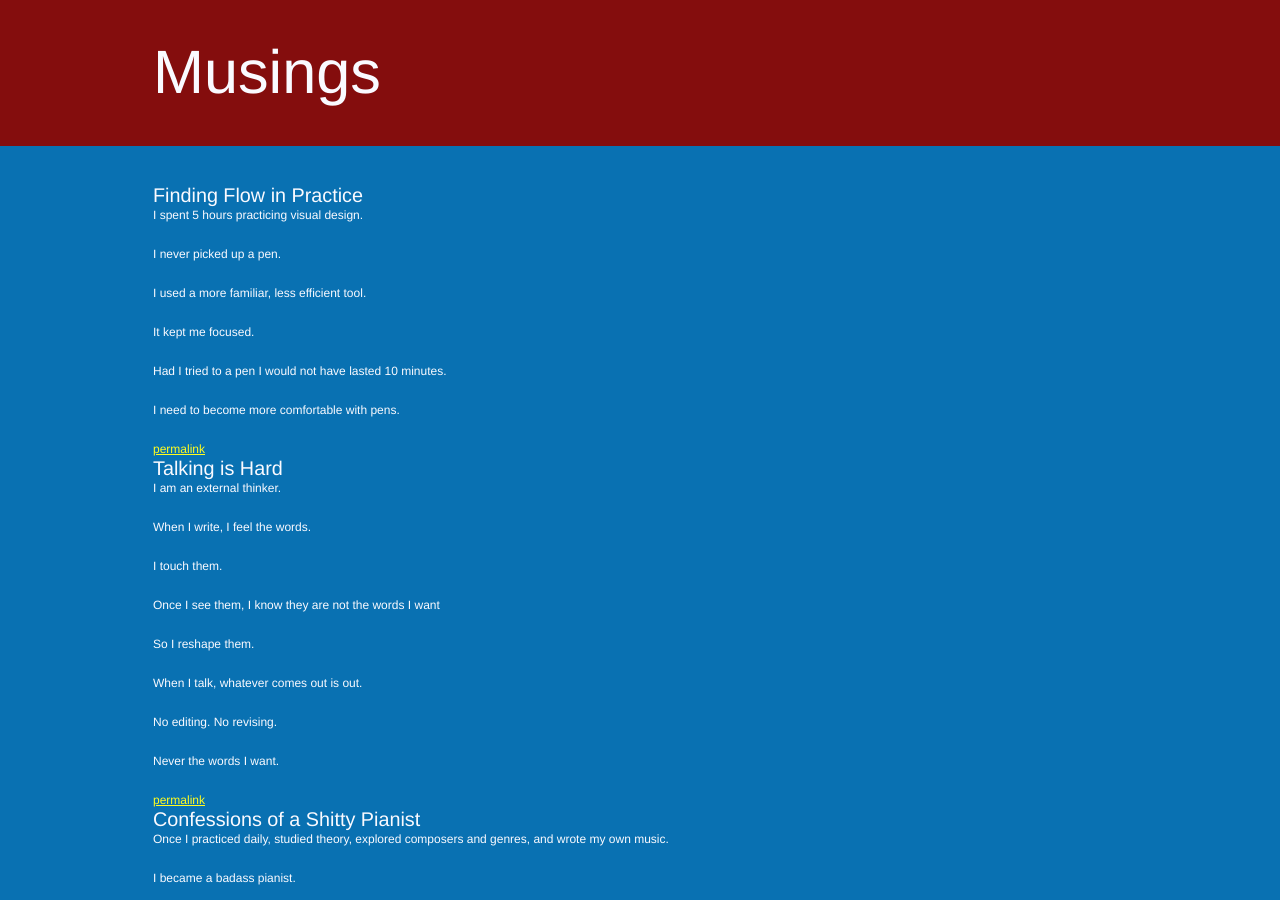
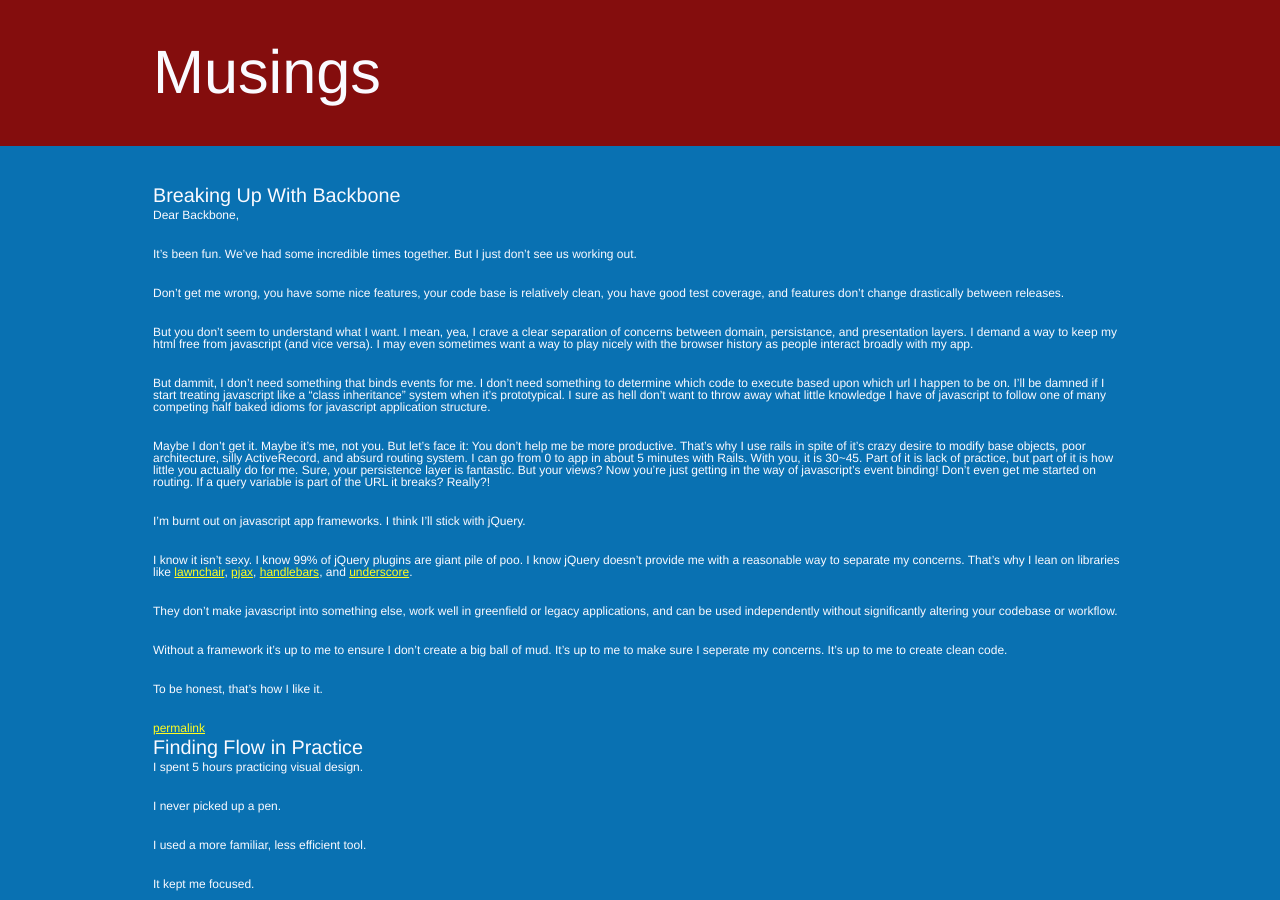
Before and after one commit to zspencer/www.zeespencer.com, a Jekyll site: the page built from musings/index.html, in a window 1280 px wide and 900 px high. Built offline with Jekyll 4.4.1, drawn with Linux system fonts in a browser that asks for light colours.

Commit message:
Publish breaking up with backbone

```diff
--- a/drafts/_posts/2012-02-14-a-breakup-letter-for-backbone.markdown
+++ b/musings/_posts/2012-02-14-a-breakup-letter-for-backbone.markdown
@@ -1,7 +1,7 @@
 ---
 layout: default
 title: Breaking Up With Backbone
-tags: [article, draft]
+tags: [published, js, backbone]
 ---
 
 
```
